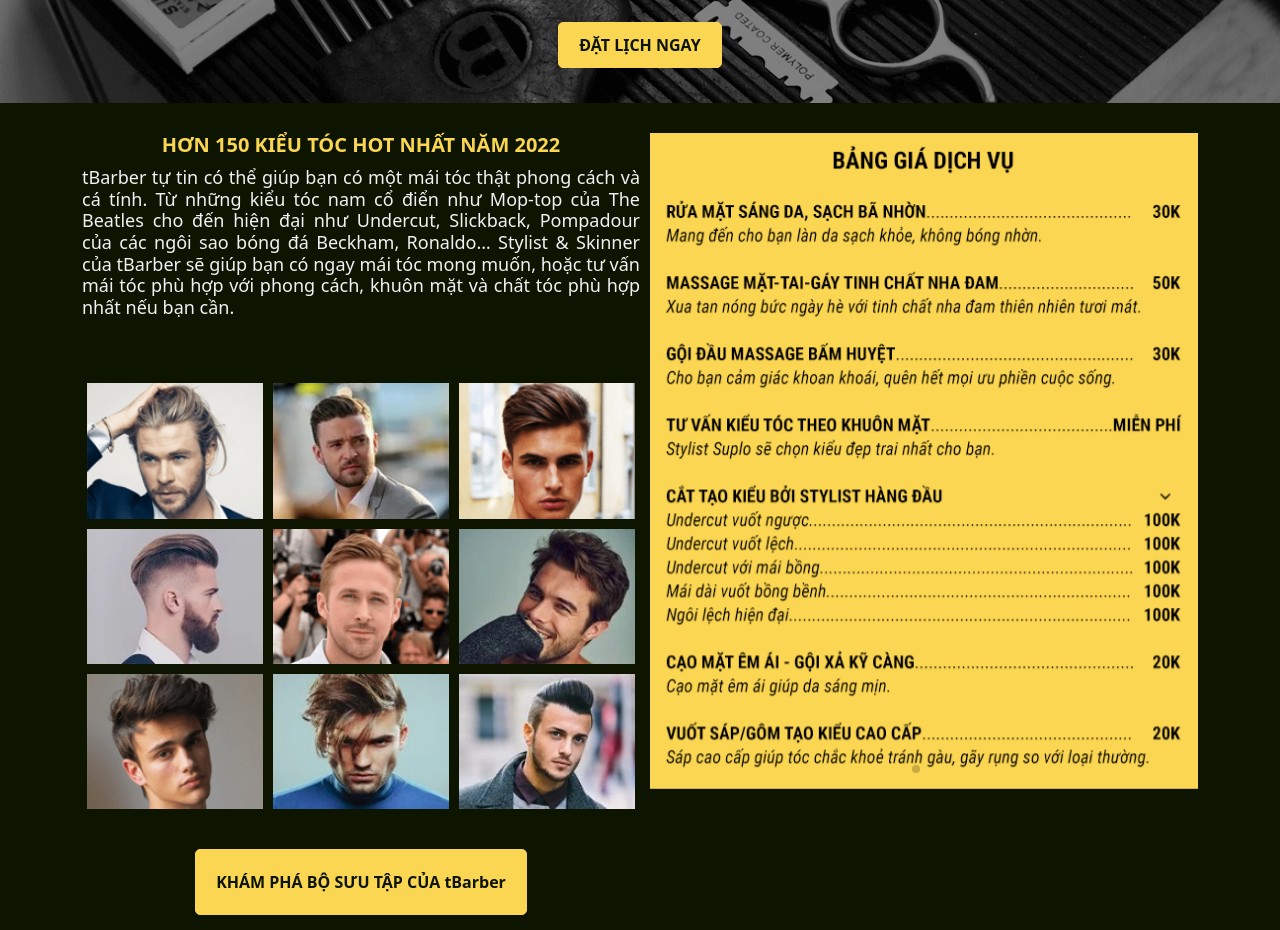
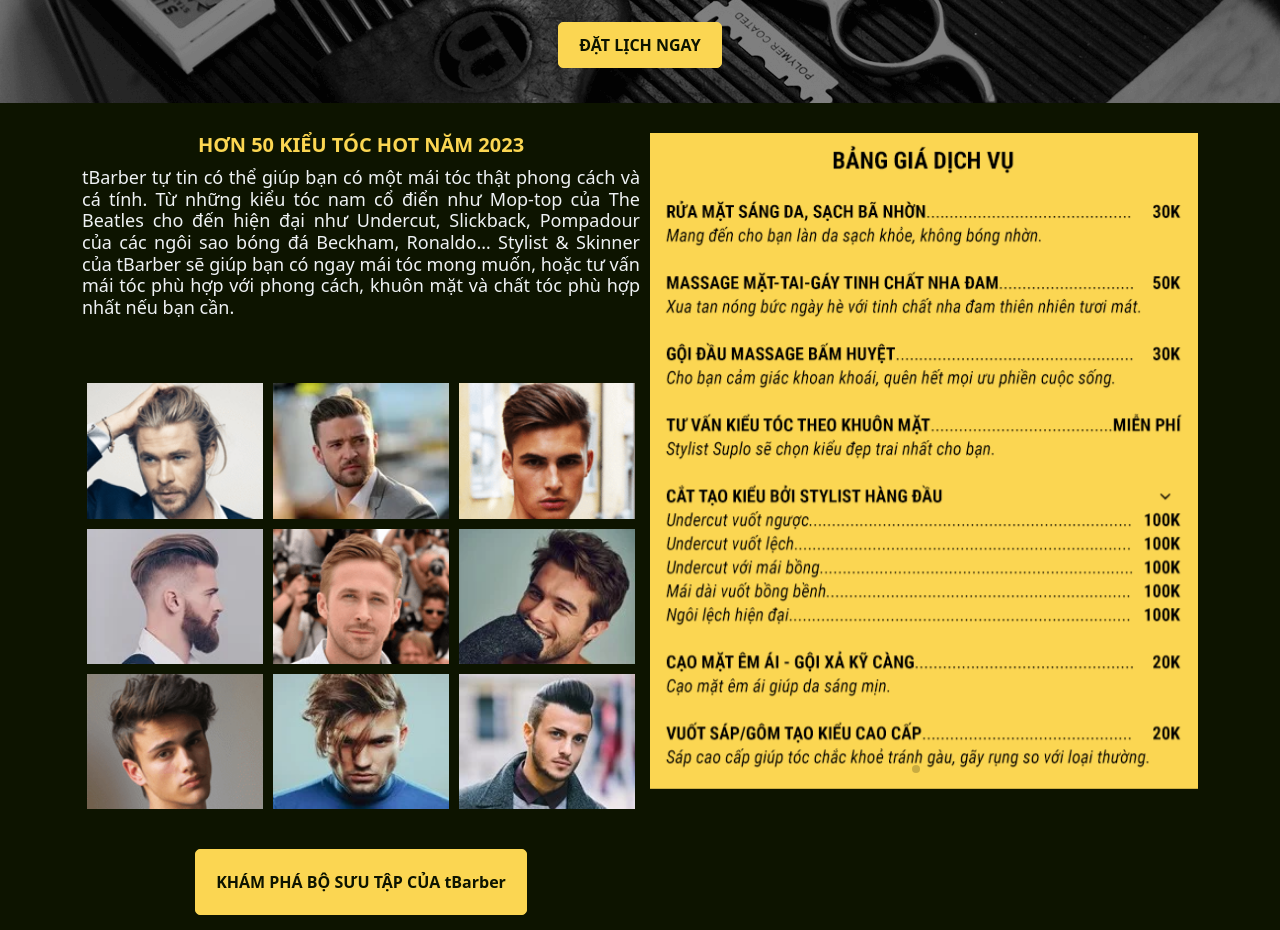
Before and after one commit to truong99hv/VS-code, a plain HTML site: page Du an web tinh/index.html in a window 1280 px wide. Shown: the part 1320-2250 px from the top of the page. Drawn offline with nearby package versions, Linux system fonts and the light colour scheme.

Commit message:
add 2023

```diff
--- a/Du an web tinh/index.html
+++ b/Du an web tinh/index.html
@@ -400,7 +400,7 @@
                 <div class="col-12">
                   <div class="hair-style-title">
                     <h2 class="hair-title text-center">
-                      HƠN 150 KIỂU TÓC HOT NHẤT NĂM 2022
+                      HƠN 50 KIỂU TÓC HOT NĂM 2023
                     </h2>
 
                     <div class="hair-style-content">
```
